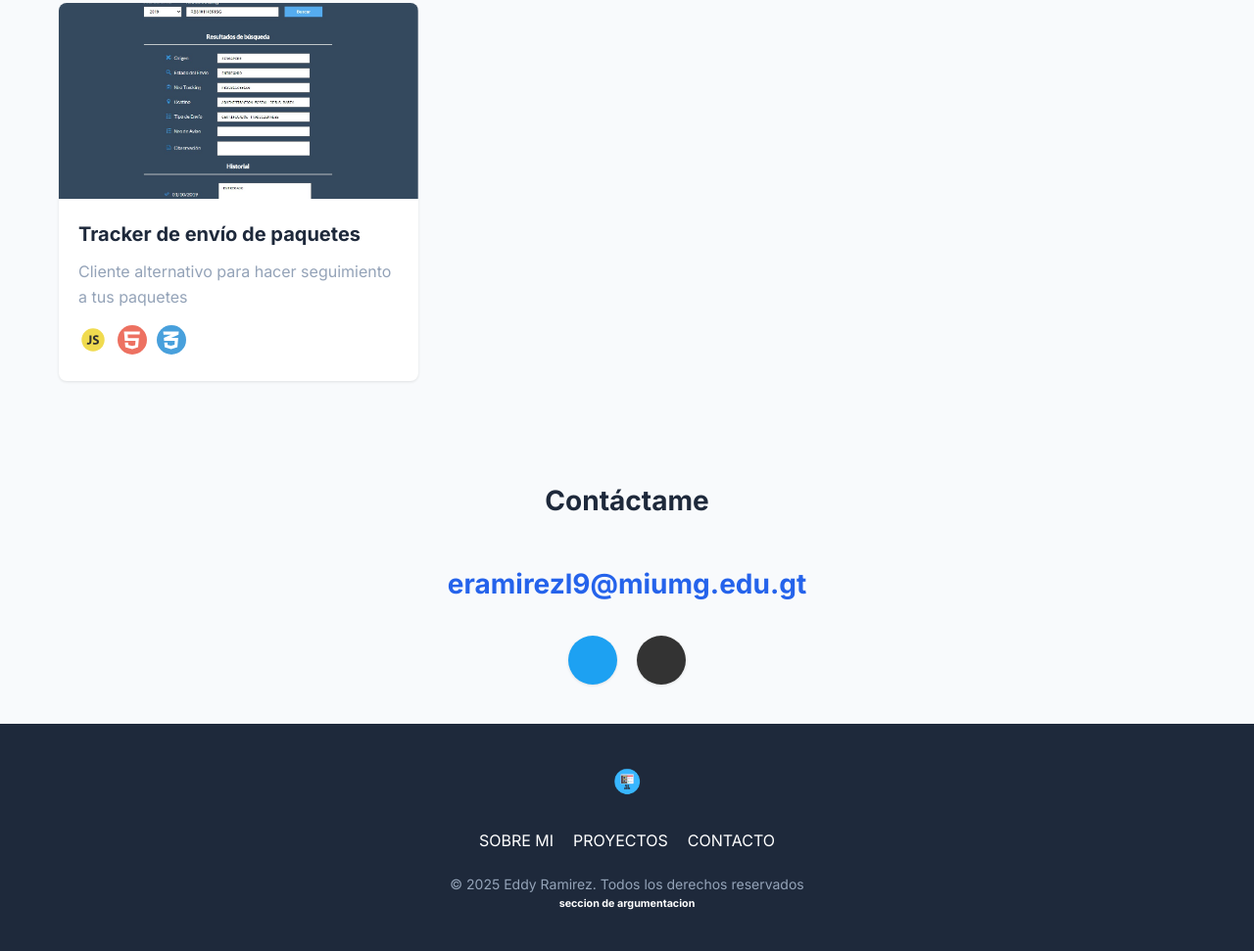
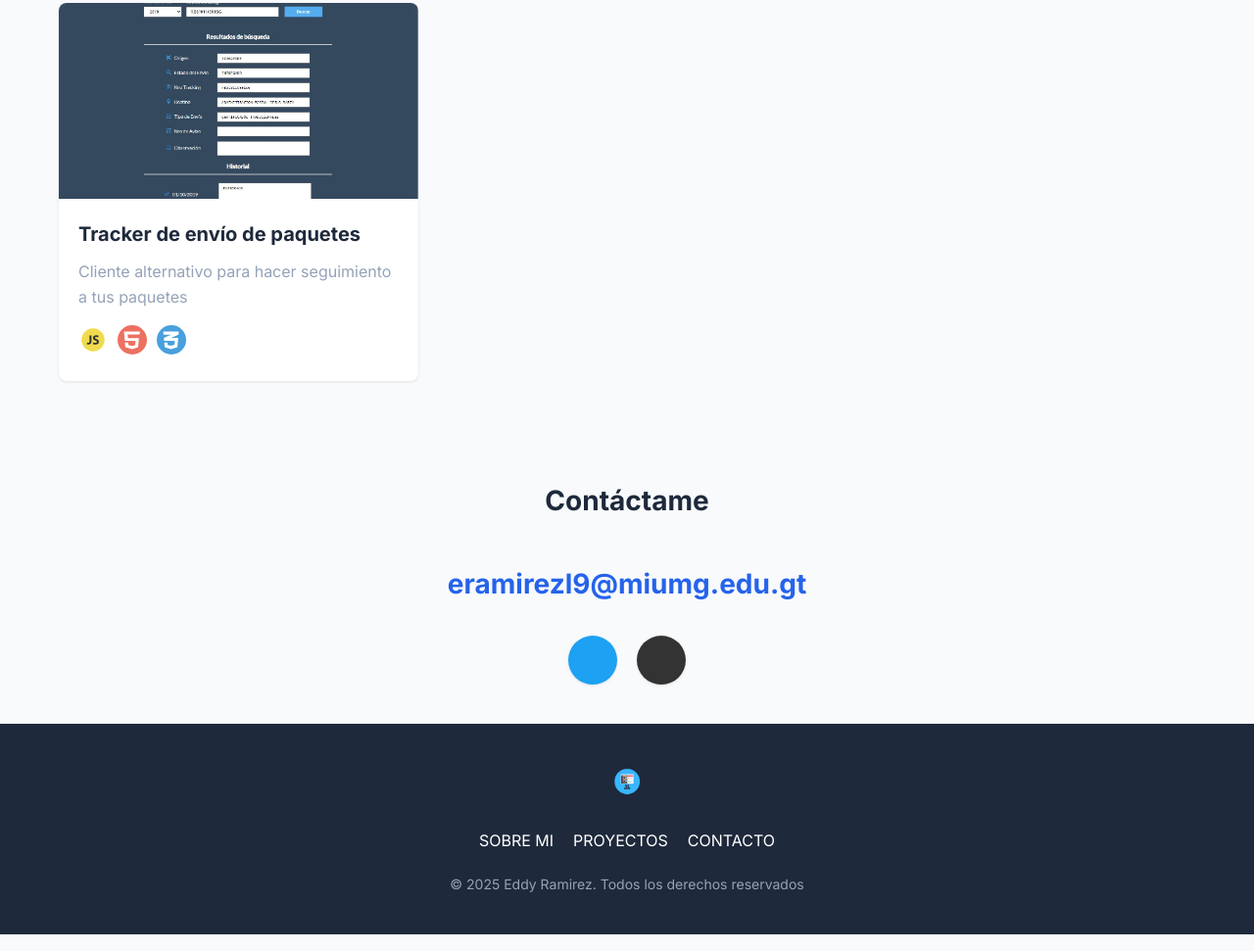
Before and after one commit to eramirez150/mi-portafolio2, a plain HTML site: page index.html in a window 1280 px wide. Shown: the part 1567-2538 px from the top of the page at 98% size. Drawn offline with Linux system fonts and the light colour scheme.

Commit message:
seccion eliminada

```diff
--- a/index.html
+++ b/index.html
@@ -212,9 +212,7 @@ para el diseño -->
         <div class="footer__copyright">
           <p>© 2025 Eddy Ramirez. Todos los derechos reservados</p>
         </div>
-        <div>
-          <h6>seccion de argumentacion </h6>
-        </div>
+
       </footer>
     </main>
     </body>
```
